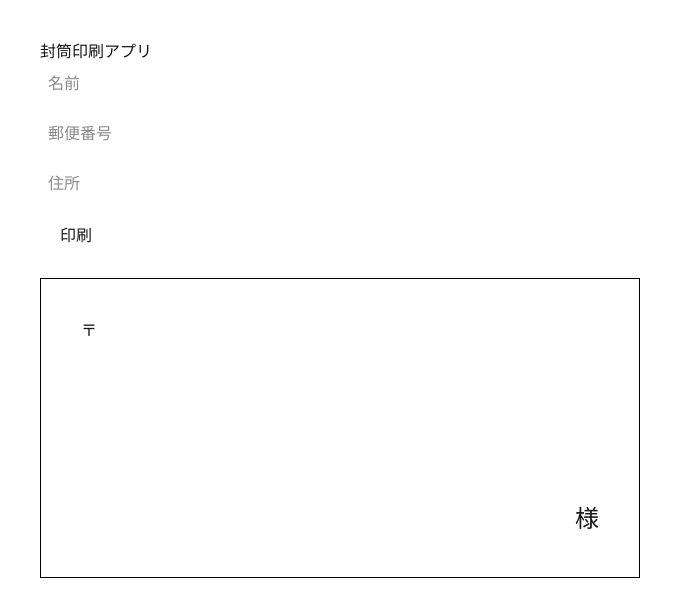
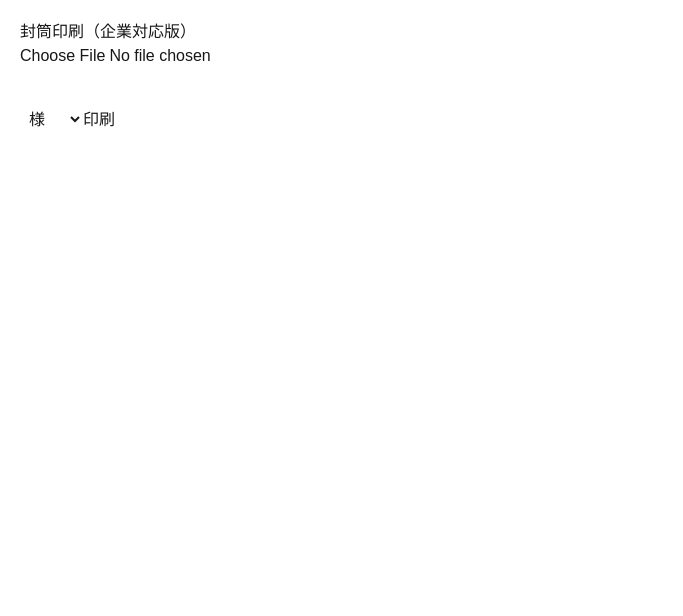
Before and after one commit to coro14t/Fukuyaku-app, a Next.js app: page /envelope in a window 1280 px wide. Shown: the top 616 px of the page, without its empty margins (0-683 px from the left). Built offline with nearby package versions, Linux system fonts and the light colour scheme.

Commit message:
add company field and improve envelope layout

```diff
--- a/app/envelope/page.tsx
+++ b/app/envelope/page.tsx
@@ -2,74 +2,193 @@
 
 import { useState } from "react";
 
+type Person = {
+  name: string;
+  postal: string;
+  address: string;
+  company: string;
+};
+
 export default function EnvelopePage() {
-  const [name, setName] = useState("");
-  const [address, setAddress] = useState("");
-  const [postal, setPostal] = useState("");
+  const [people, setPeople] = useState<Person[]>([]);
+  const [selected, setSelected] = useState<Person | null>(null);
+  const [title, setTitle] = useState("様");
+
+  const parseCSV = (text: string) => {
+    const rows = text.split("\n").slice(1);
+
+    const data = rows
+      .map((row) => {
+        const [name, postal, address, company] = row.split(",");
+        if (!name) return null;
+
+        return {
+          name: name.trim(),
+          postal: postal?.trim() || "",
+          address: address?.trim() || "",
+          company: company?.trim() || "",
+        };
+      })
+      .filter(Boolean) as Person[];
+
+    setPeople(data);
+  };
+
+  const handleCSV = (e: React.ChangeEvent<HTMLInputElement>) => {
+    const file = e.target.files?.[0];
+    if (!file) return;
+
+    const reader = new FileReader();
+
+    reader.onload = (event) => {
+      const text = event.target?.result as string;
+
+      if (text.includes("�")) {
+        const reader2 = new FileReader();
+        reader2.onload = (e2) => {
+          parseCSV(e2.target?.result as string);
+        };
+        reader2.readAsText(file, "Shift-JIS");
+      } else {
+        parseCSV(text);
+      }
+    };
+
+    reader.readAsText(file);
+  };
 
   const handlePrint = () => {
     window.print();
   };
 
+  const positions = [53, 46, 39, 32, 25, 18, 11];
+
   return (
-    <div style={{ padding: "40px" }}>
-      <h1>封筒印刷アプリ</h1>
+    <div style={{ padding: "20px" }}>
+      <div className="no-print">
+        <h1>封筒印刷（企業対応版）</h1>
 
-      {/* 入力フォーム */}
-      <div style={{ marginBottom: "20px" }}>
-        <input
-          placeholder="名前"
-          value={name}
-          onChange={(e) => setName(e.target.value)}
-          style={{ display: "block", marginBottom: "10px", padding: "8px", width: "300px" }}
-        />
-        <input
-          placeholder="郵便番号"
-          value={postal}
-          onChange={(e) => setPostal(e.target.value)}
-          style={{ display: "block", marginBottom: "10px", padding: "8px", width: "300px" }}
-        />
-        <input
-          placeholder="住所"
-          value={address}
-          onChange={(e) => setAddress(e.target.value)}
-          style={{ display: "block", marginBottom: "10px", padding: "8px", width: "300px" }}
-        />
+        <input type="file" accept=".csv" onChange={handleCSV} />
 
-        <button onClick={handlePrint} style={{ padding: "10px 20px" }}>
+        <div style={{ marginTop: "20px" }}>
+          {people.map((p, i) => (
+            <div
+              key={i}
+              onClick={() => setSelected(p)}
+              style={{
+                cursor: "pointer",
+                padding: "6px",
+                borderBottom: "1px solid #ccc",
+              }}
+            >
+              {p.name}（{p.company}）
+            </div>
+          ))}
+        </div>
+
+        <select
+          value={title}
+          onChange={(e) => setTitle(e.target.value)}
+          style={{ marginTop: "10px", padding: "5px" }}
+        >
+          <option value="様">様</option>
+          <option value="御中">御中</option>
+          <option value="先生">先生</option>
+        </select>
+
+        <button onClick={handlePrint} style={{ marginTop: "20px" }}>
           印刷
         </button>
       </div>
 
-      {/* プレビュー */}
-      <div
-        style={{
-          width: "600px",
-          height: "300px",
-          border: "1px solid black",
-          padding: "20px",
-          position: "relative",
-        }}
-      >
-        <div style={{ position: "absolute", top: "40px", left: "40px" }}>
-          〒{postal}
+      {selected && (
+        <div className="envelope">
+          {/* 郵便番号 */}
+          {selected.postal
+            .replace("-", "")
+            .split("")
+            .map((num, i) => (
+              <span
+                key={i}
+                style={{
+                  position: "absolute",
+                  top: "12mm",
+                  right: `${positions[i]}mm`,
+                  width: "6mm",
+                  textAlign: "center",
+                  fontSize: "14pt",
+                }}
+              >
+                {num}
+              </span>
+            ))}
+
+          {/* 住所（右側） */}
+          <div className="address">{selected.address}</div>
+
+          {/* 会社名（住所の左） */}
+          <div className="company">{selected.company}</div>
+
+          {/* 名前 */}
+          <div className="name">
+            {selected.name} {title}
+          </div>
         </div>
+      )}
 
-        <div style={{ position: "absolute", top: "100px", left: "40px" }}>
-          {address}
-        </div>
+      <style jsx global>{`
+        .envelope {
+          width: 120mm;
+          height: 235mm;
+          border: 1px solid black;
+          position: relative;
+          margin-top: 20px;
+          background: white;
+        }
 
-        <div
-          style={{
-            position: "absolute",
-            bottom: "40px",
-            right: "40px",
-            fontSize: "24px",
-          }}
-        >
-          {name} 様
-        </div>
-      </div>
+        .address {
+          position: absolute;
+          top: 35mm;
+          right: 15mm; /* ← 右寄せ */
+          writing-mode: vertical-rl;
+          text-orientation: upright;
+          font-size: 14pt;
+          line-height: 1.8;
+        }
+
+        .company {
+          position: absolute;
+          top: 35mm;
+          right: 30mm; /* ← 住所の左に配置 */
+          writing-mode: vertical-rl;
+          text-orientation: upright;
+          font-size: 14pt;
+          line-height: 1.8;
+        }
+
+        .name {
+          position: absolute;
+          top: 80mm;
+          right: 50%;
+          transform: translateX(50%);
+          writing-mode: vertical-rl;
+          text-orientation: upright;
+          font-size: 22pt;
+          font-weight: bold;
+          line-height: 2;
+        }
+
+        @media print {
+          .no-print {
+            display: none;
+          }
+
+          .envelope {
+            border: none;
+            transform: translate(-3mm, -8mm);
+          }
+        }
+      `}</style>
     </div>
   );
 }
```
